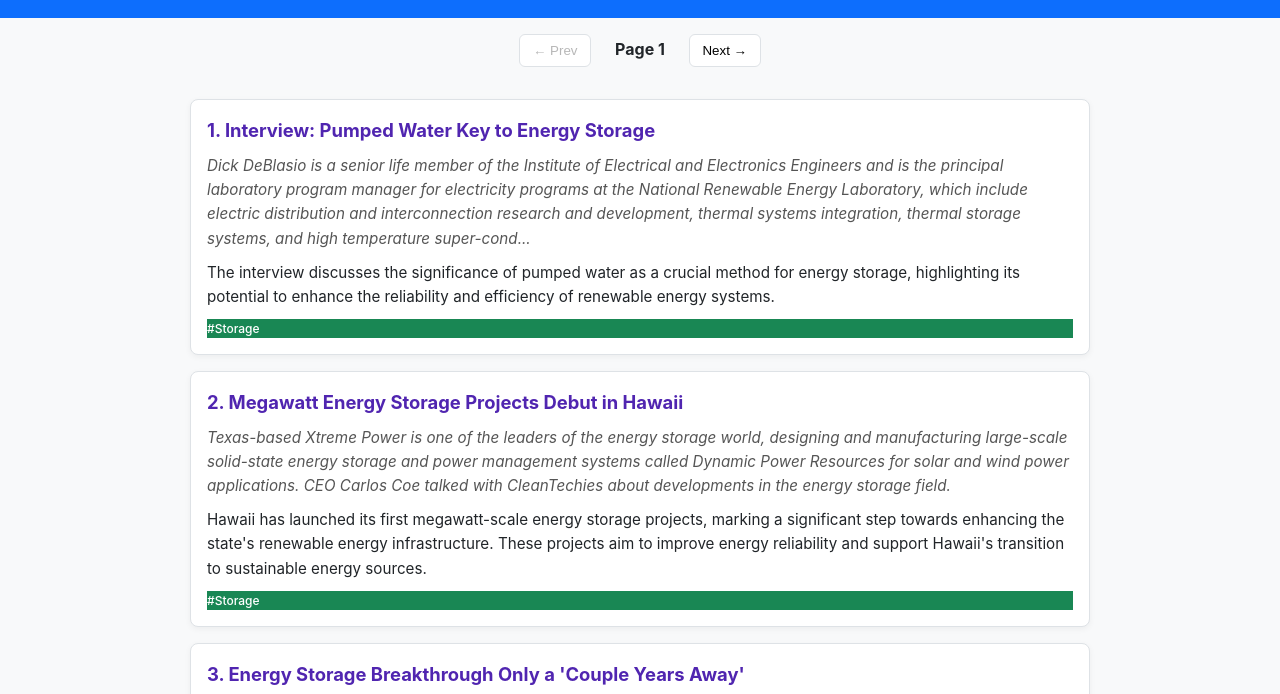
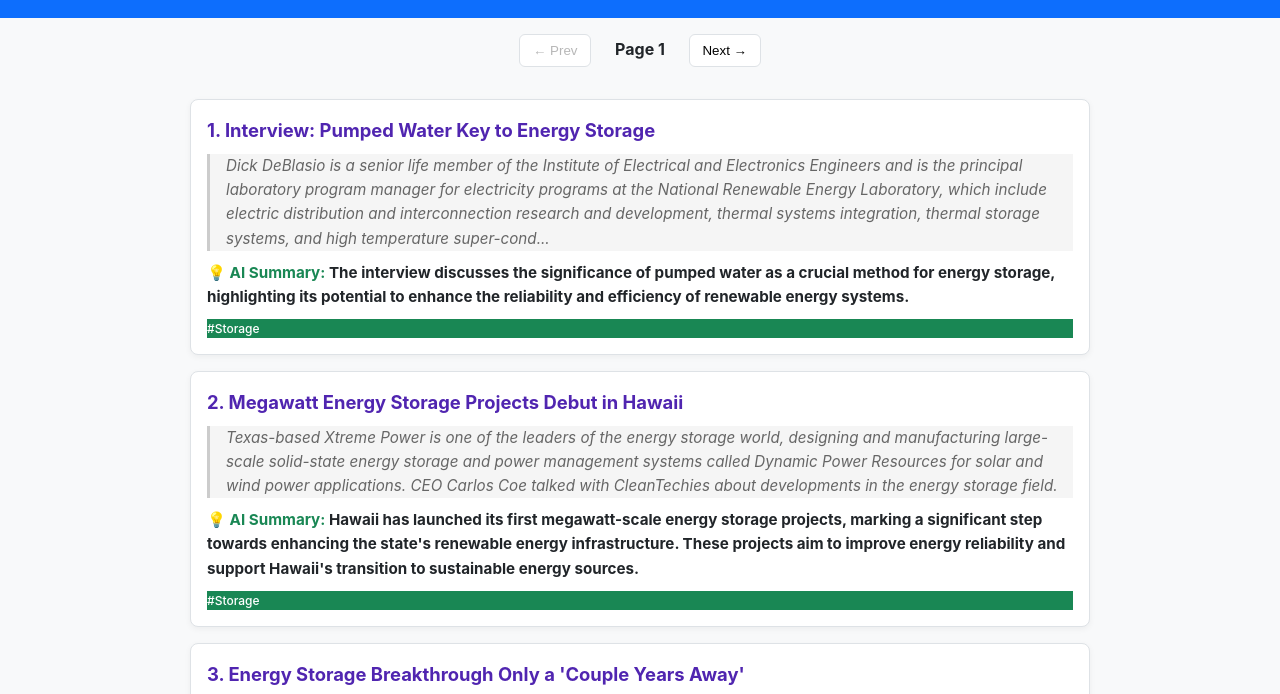
Before and after one commit to enxpower/media, a plain HTML site: page index.html in a window 1280 px wide. Shown: the part 60-754 px from the top of the page. Drawn offline with Linux system fonts and the light colour scheme.

Commit message:
Update main.css

```diff
--- a/styles/main.css
+++ b/styles/main.css
@@ -106,16 +106,27 @@ header h1 {
 /* Preview from original article */
 .news-post p.preview {
   font-size: 0.95rem;
-  color: #555;
+  color: #666;
   font-style: italic;
   margin: 0.3rem 0 0.6rem 0;
+  padding-left: 1rem;
+  border-left: 3px solid #ccc;
+  background-color: #f5f5f5;
 }
 
 /* AI summary */
 .news-post p.summary {
   font-size: 0.95rem;
   color: #212529;
-  margin: 0.2rem 0 0.6rem 0;
+  font-weight: bold;
+  margin: 0.4rem 0 0.6rem 0;
+  position: relative;
+}
+
+.news-post p.summary::before {
+  content: "💡 AI Summary: ";
+  color: #198754;
+  font-weight: bold;
 }
 
 /* Category Label */
```
